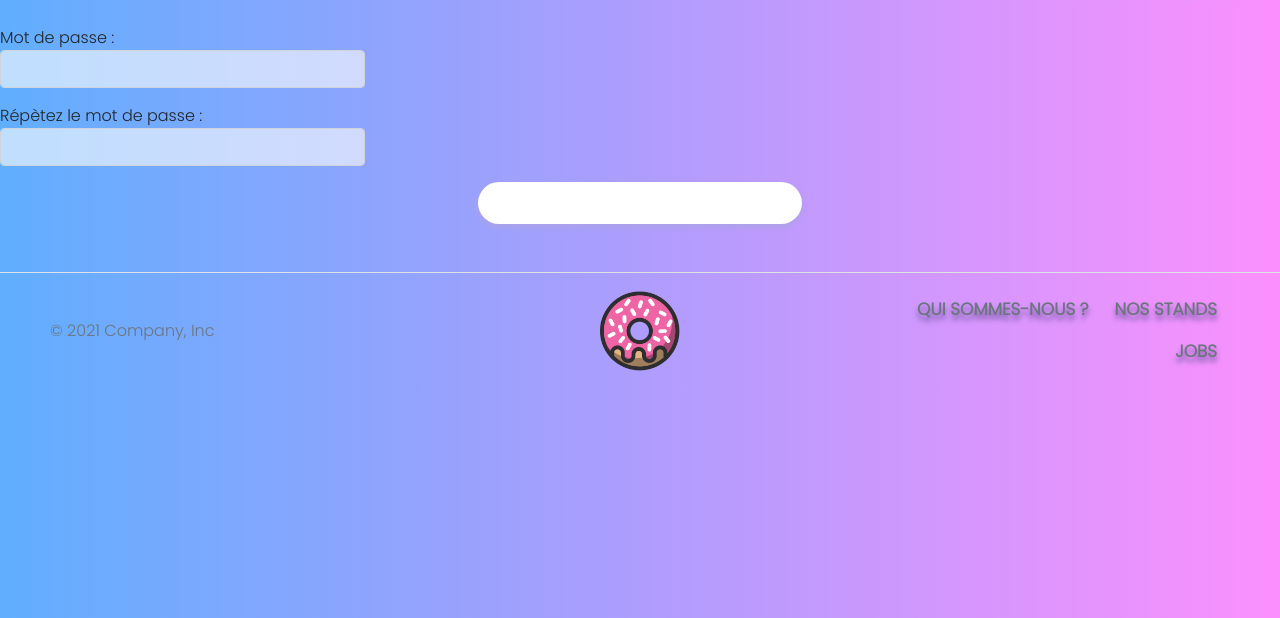
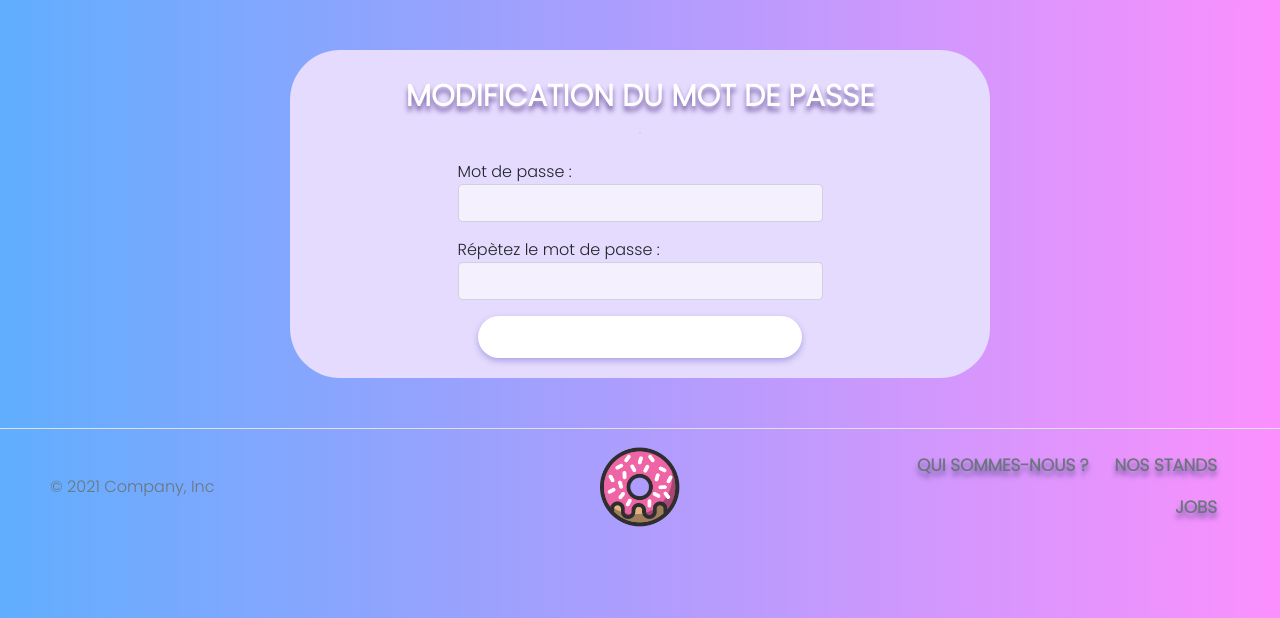
Before and after one commit to GregoireBa/DonutsV1, a Symfony app: template templates/front/user_update_mdp.html.twig in a window 1280 px wide. Shown: the part 69-687 px from the top of the page. Run offline with Twig, Linux system fonts and the light colour scheme; the template is opened without the code that fills it, so the values that code supplies are empty; form fields are guessed from the names that the template uses; some libraries are stand-ins or nearby versions.

Commit message:
Update
Up

```diff
--- a/public/css/style.css
+++ b/public/css/style.css
@@ -71,6 +71,15 @@ img {
     max-width: 100px;
 }
 
+.error_msg{
+    padding:0;
+    margin:10px;
+}
+.error_msg ul{
+    list-style: none;
+    padding: 10px 20px;
+    margin: 0;
+}
 /* BTN */
 
 /* BTN AJOUTER */
--- a/src/Form/UserupdateMdpType.php
+++ b/src/Form/UserupdateMdpType.php
@@ -18,7 +18,7 @@ class UserupdateMdpType extends AbstractType
 
             ->add('password', RepeatedType::class, [
                 'type' => PasswordType::class,
-                'invalid_message' => 'The password fields must match.',
+                'invalid_message' => 'Les mots de passe ne sont pas identique',
                 'options' => ['attr' => ['class' => 'password-field']],
                 'required' => true,
                 'first_options'  => ['label' => 'Password'],
--- a/templates/front/user_update_mdp.html.twig
+++ b/templates/front/user_update_mdp.html.twig
@@ -3,6 +3,14 @@
 
 
 {% block body %}
+
+
+<div class="box-login">
+<h1 class="h1-30 pt-2">Modification du mot de passe</h1>
+
+        <div class="error_msg alert alert-danger">
+        {{ form_errors(userMdp.password.first, {'attr' : {'class' : 'password-field'}})}}
+        </div>
 
 {{form_start(userMdp)}}
 
@@ -15,6 +23,6 @@
         {{form_widget(userMdp.Enregistrer, {'attr' : {'class' : 'btn btn-lg mt-3 btn-co btn-co-login',}})}}
 
 {{form_end(userMdp)}}
-
+</div>
 
 {% endblock %}
```
